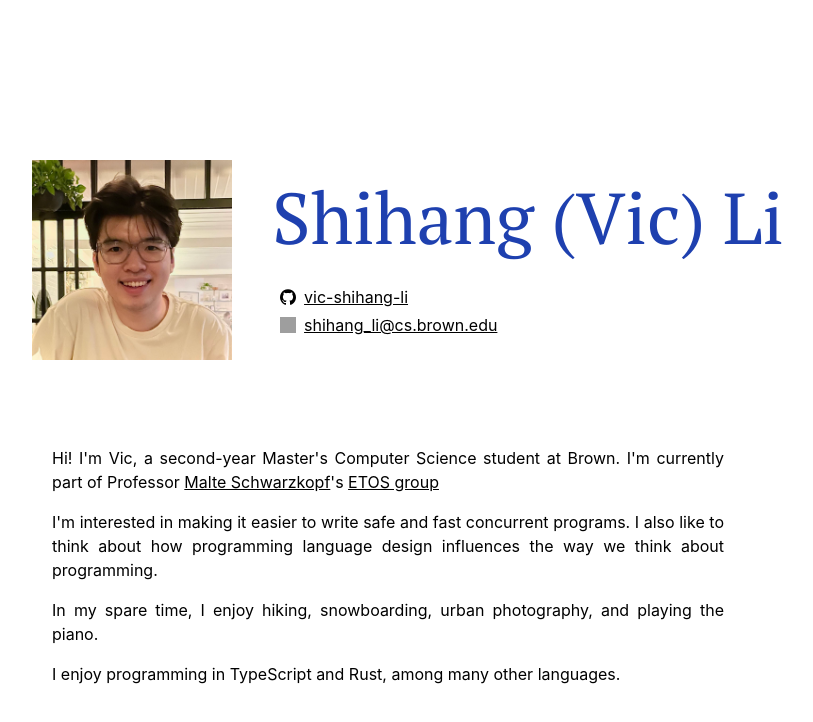
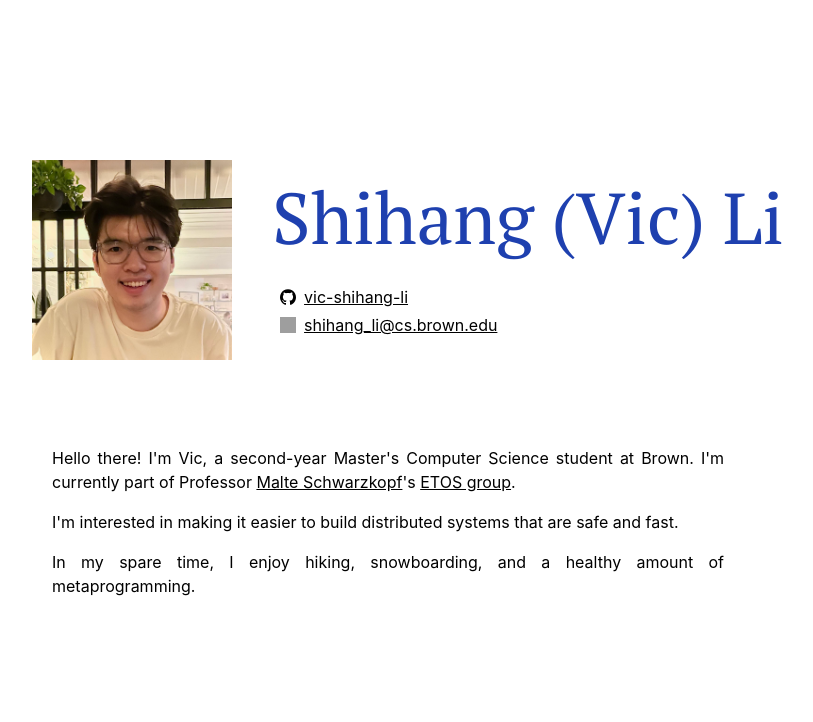
Before and after one commit to vic-lsh/vli, a Next.js app: page / in a window 1280 px wide. Shown: the top 722 px of the page, without its empty margins (252-1065 px from the left). Built offline with nearby package versions, Linux system fonts and the light colour scheme; grey boxes are pictures that could not be loaded.

Commit message:
update personal intro

```diff
--- a/pages/index.tsx
+++ b/pages/index.tsx
@@ -84,25 +84,19 @@ const PersonalIntroArea = () => {
     <div className="flex flex-col gap-4 max-w-2xl">
       <p className="text-justify">
         {`
-  Hi! I'm Vic, a second-year Master's Computer Science student at Brown.
+  Hello there! I'm Vic, a second-year Master's Computer Science student at Brown.
 `}
         I'm currently part of Professor{" "}
         <UrlLink href="https://cs.brown.edu/people/malte/">
           Malte Schwarzkopf
         </UrlLink>
-        's <UrlLink href="https://etos.cs.brown.edu">ETOS group</UrlLink>
+        's <UrlLink href="https://etos.cs.brown.edu">ETOS group</UrlLink>.
       </p>
       <p className="text-justify">
-        {`I'm interested in making it easier to write safe and fast concurrent
-  programs. I also like to think about how programming language design
-  influences the way we think about programming.`}
+        {`I'm interested in making it easier to build distributed systems that are safe and fast.`}
       </p>
       <p className="text-justify">
-        {`In my spare time, I enjoy hiking, snowboarding, urban photography,
-  and playing the piano.`}
-      </p>
-      <p className="text-justify">
-        I enjoy programming in TypeScript and Rust, among many other languages.
+        {`In my spare time, I enjoy hiking, snowboarding, and a healthy amount of metaprogramming.`}
       </p>
     </div>
   );
```
